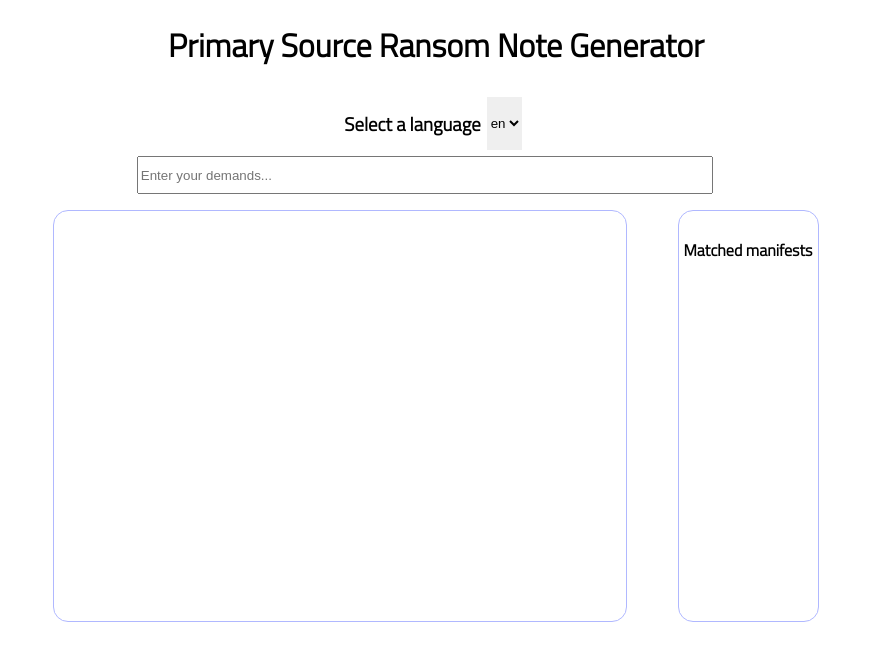
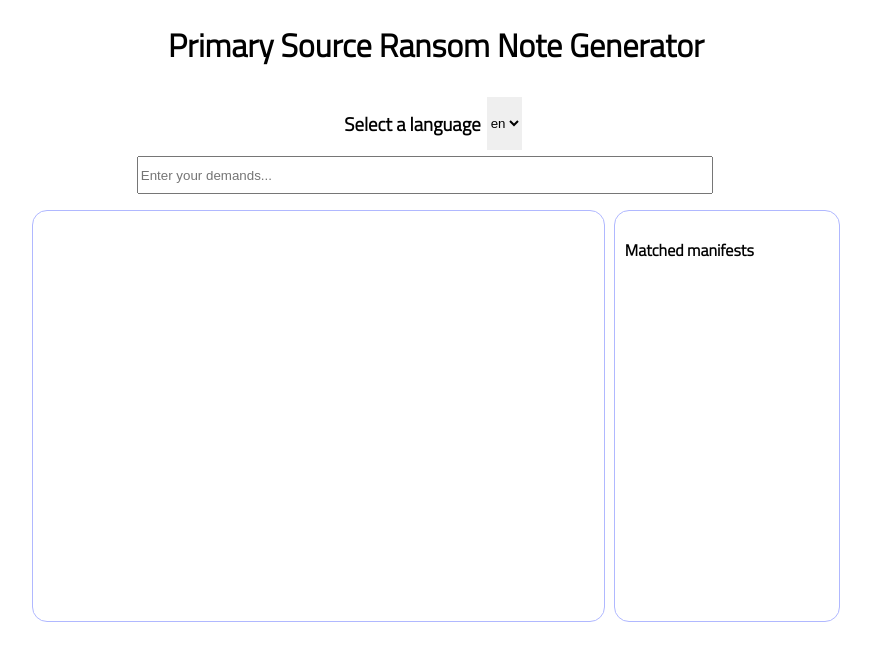
Before and after one commit to CogappLabs/psrng, a React (Create React App) app: page / in a window 1280 px wide. Shown: the top 660 px of the page, without its empty margins (204-1075 px from the left). Built offline with nearby package versions, Linux system fonts and the light colour scheme.

Commit message:
Fixed removal of matched manifest for words that are split by letter

```diff
--- a/src/components/ManifestLoader.js
+++ b/src/components/ManifestLoader.js
@@ -58,12 +58,18 @@ const ManifestLoader = ({language}) => {
   const handleRemoveWord = (event) => {
 
     const ransomWord = event.target.id.split('_')[1]
+    const ransomWordId = event.target.id.split('_')[0]
     const updatedUserInputWordsArray = userInputWordsArray.filter(userInput => userInput !== ransomWord)
     setUserInputWordsArray(updatedUserInputWordsArray)
     setRansomNote(updatedUserInputWordsArray.join(' '))
 
     const filterMatchedManifest = {...matchedManifests}
-    delete filterMatchedManifest[event.target.id]
+    if (filterMatchedManifest[event.target.id]){
+      delete filterMatchedManifest[event.target.id]
+    } else {
+      const letterIdArray = ransomWord.split('').map(letter => `${ransomWordId}_${letter}`)
+      letterIdArray.forEach(letterId => delete filterMatchedManifest[letterId])
+    }
     setMatchedManifests(filterMatchedManifest)
 
   }
@@ -127,7 +133,7 @@ const ManifestLoader = ({language}) => {
           })}
         </div>
         <div className='manifest-panel'>
-        <h4>Matched manifests</h4>
+        <h4>{t('matched-manifests')}</h4>
           { matchedManifests !== undefined &&
               <ManifestPanel matchedManifests={matchedManifests} />
           }
--- a/src/components/ManifestPanel.js
+++ b/src/components/ManifestPanel.js
@@ -1,8 +1,6 @@
 import React from 'react'
 
 const ManifestPanel = ({matchedManifests}) => {
-
-
 
   const manifestData = Object.values(matchedManifests)
 
--- a/src/index.css
+++ b/src/index.css
@@ -45,13 +45,12 @@ body {
 }
 
 .manifest-panel {
-    max-width: 25%;
-    padding: 5px;
+    width: 25%;
+    padding: 5px 10px;
 }
 
 .ransom-words {
-    max-width: 95%;
-    min-width: 70%;
+    width: 70%;
     color: rgba(0, 0, 0, 0);
 }
 
--- a/src/locales/ar/translation.json
+++ b/src/locales/ar/translation.json
@@ -4,5 +4,6 @@
   "demands-input" : "AR: Enter your demands...",
   "refresh": "AR: Refresh",
   "remove": "AR: Remove",
-  "info" : "AR: See more information"
+  "info" : "AR: See more information",
+  "matched-manifests": "AR: Matched manifests"
 }
--- a/src/locales/en/translation.json
+++ b/src/locales/en/translation.json
@@ -4,5 +4,6 @@
   "demands-input" : "Enter your demands...",
   "refresh": "Refresh",
   "remove": "Remove",
-  "info" : "See more information"
+  "info" : "See more information",
+  "matched-manifests": "Matched manifests"
 }
```
